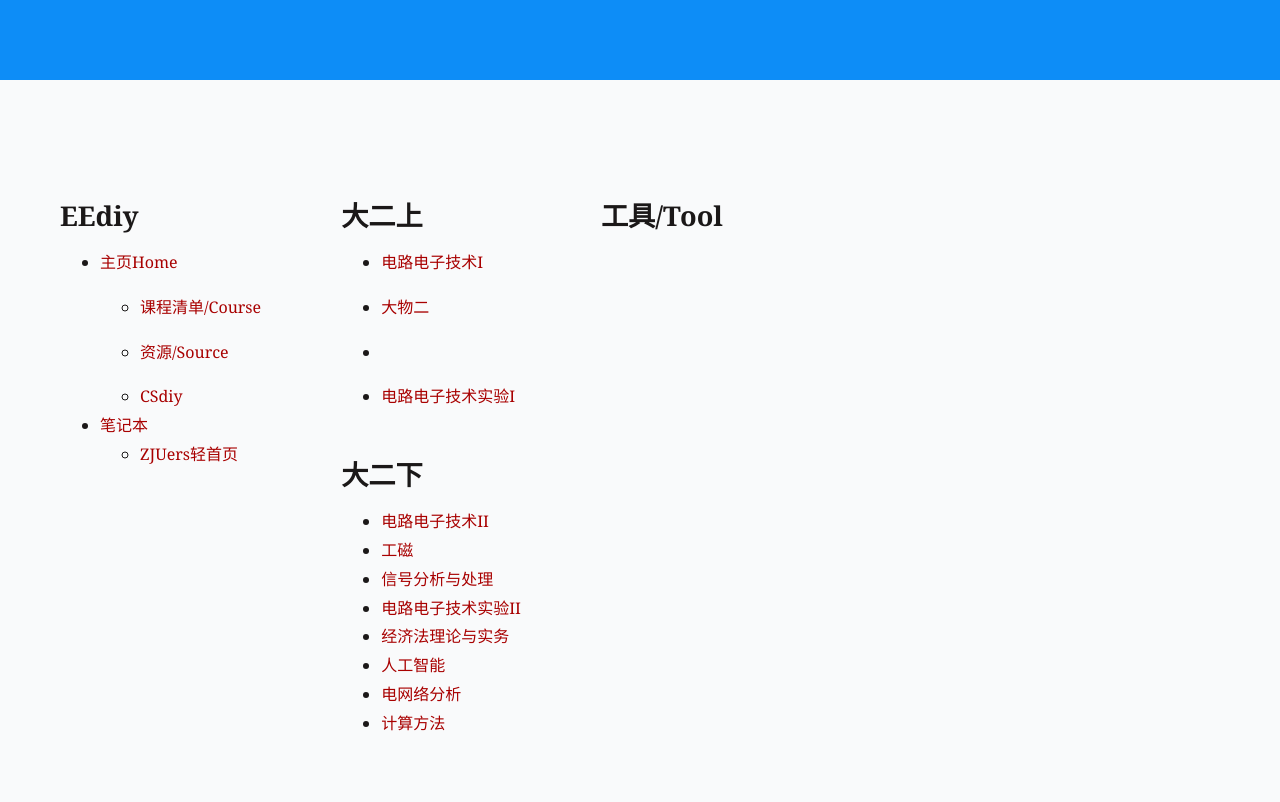
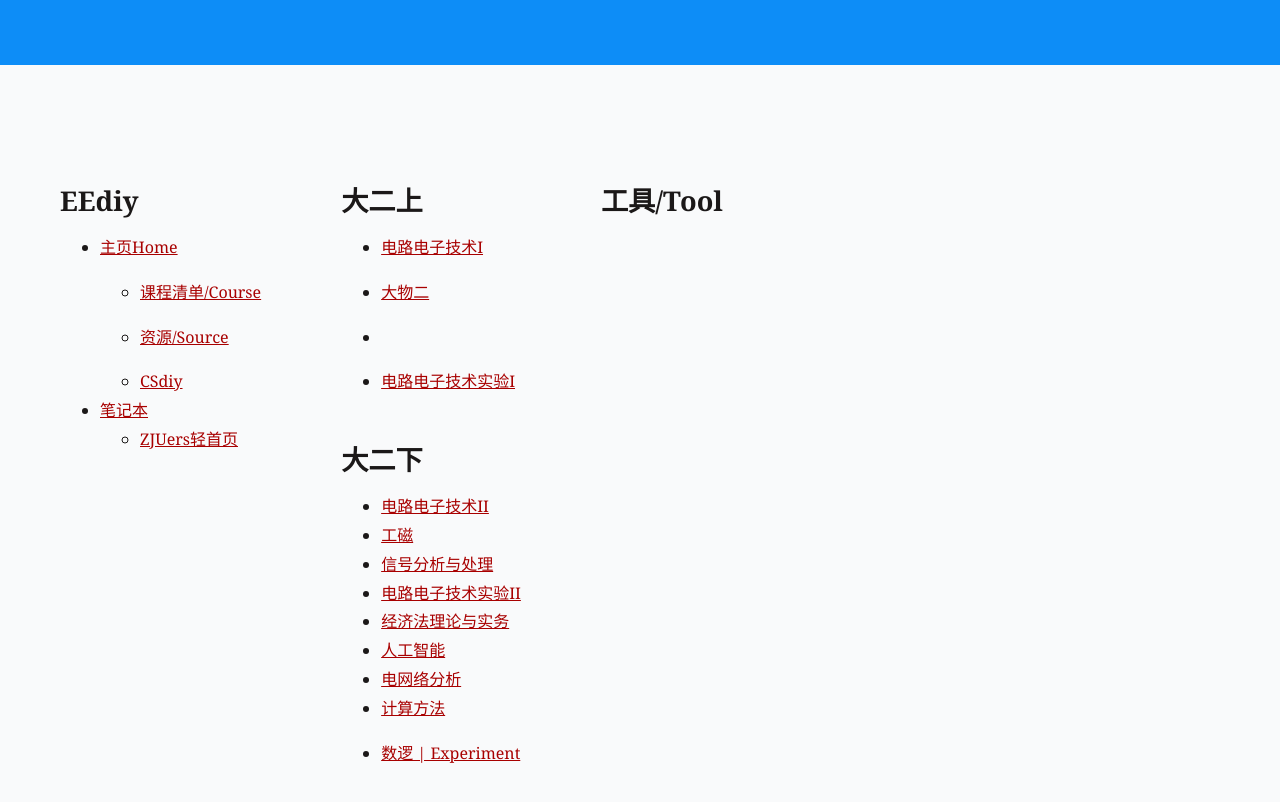
Before and after one commit to IIIILing/eediy, a website built with Vite: page index.html in a window 1280 px wide. Built offline with nearby package versions, Linux system fonts and the light colour scheme; files whose address does not match are found by name.

Commit message:
debug:修复了链接无法跳转的问题

```diff
--- a/css/style.css
+++ b/css/style.css
@@ -38,7 +38,7 @@ th, td {
 .top-index{
     background-color: #0d8df7;
     text-emphasis-color: #fff;
-    height: 80px;
+    height: 65px;
 }
 .navbar {
     background-color: #0d8df7; /* 导航栏背景颜色 */
--- a/index.html
+++ b/index.html
@@ -29,17 +29,17 @@
                 <h2>EEdiy</h2>
                 <ul>
                     <li>
-                        <div><a rel="https://iiiiling.github.io/eediy/">主页Home</a></div>
+                        <div><a href="https://iiiiling.github.io/eediy/">主页Home</a></div>
                         <ul>
-                            <div><li><p><a  rel = "courelist.html">课程清单/Course</a></p></li></div>
-                            <div><li><p><a  rel = "Source.html">资源/Source</a></p></li></div>
-                            <div><li><p><a  rel = "https://csdiy.wiki/">CSdiy</a></p></li></div>
+                            <div><li><p><a  href = "courelist.html" >课程清单/Course</a></p></li></div>
+                            <div><li><p><a  href = "Source.html">资源/Source</a></p></li></div>
+                            <div><li><p><a  href = "https://csdiy.wiki/">CSdiy</a></p></li></div>
                         </ul>
                     </li>
                     <li>
-                        <div><a rel = "">笔记本</a></div>
+                        <div><a href = "">笔记本</a></div>
                         <ul>
-                            <li><a rel = "">ZJUers轻首页</a></li>
+                            <li><a href = "">ZJUers轻首页</a></li>
                         </ul>
                     </li>
                 </ul>
@@ -48,21 +48,22 @@
                 <div class="column">
                     <h2>大二上</h2>
                     <ul>
-                        <li><p><a rel = "ac.html">电路电子技术I</a></p></li>
-                        <li><p><a rel = "peca.html">大物二</a></p></li>
-                        <li><p><a rel = "saap.html"></a></p></li>
-                        <li><p><a rel = "ace.html">电路电子技术实验I</a></p></li>
+                        <li><p><a href = "ac.html">电路电子技术I</a></p></li>
+                        <li><p><a href = "peca.html">大物二</a></p></li>
+                        <li><p><a href = "saap.html"></a></p></li>
+                        <li><p><a href = "ace.html">电路电子技术实验I</a></p></li>
                     </ul>
                     <h2>大二下</h2>
                     <ul>
-                        <li><a rel = "ac.html">电路电子技术II</a></li>
-                        <li><a rel = "peca.html">工磁</a></li>
-                        <li><a rel = "saap.html">信号分析与处理</a></li>
-                        <li><a rel = "ace.html">电路电子技术实验II</a></li>
-                        <li><a rel = "el.html">经济法理论与实务</a></li>
-                        <li><a rel = "ai.html">人工智能</a></li>
-                        <li><a rel = "ec2.html">电网络分析</a></li>
-                        <li><a rel = "am.html">计算方法</a></li>
+                        <li><a href = "ac.html">电路电子技术II</a></li>
+                        <li><a href = "peca.html">工磁</a></li>
+                        <li><a href = "saap.html">信号分析与处理</a></li>
+                        <li><a href = "ace.html">电路电子技术实验II</a></li>
+                        <li><a href = "el.html">经济法理论与实务</a></li>
+                        <li><a href = "ai.html">人工智能</a></li>
+                        <li><a href = "ec2.html">电网络分析</a></li>
+                        <li><a href = "am.html">计算方法</a></li>
+                        <li><p><a href="https://guahao31.github.io/2024_DD/" target=&ldquo;blank&rdquo;>数逻 | Experiment</a></p>
                     </ul>
 
                     <h2></h2>
```
